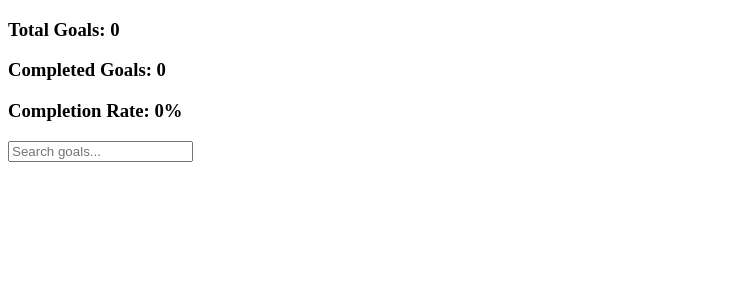
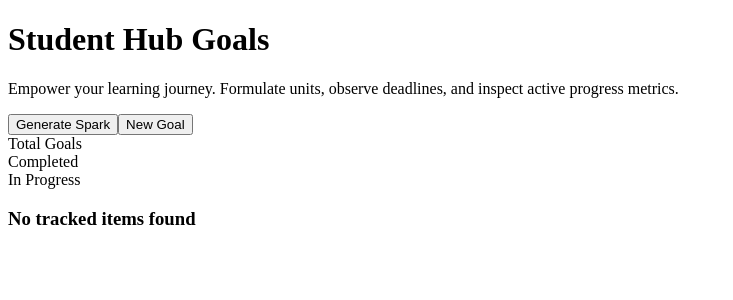
Before and after one commit to rake-sh129/student-productivity-hub, a React (Vite) app: page / in a window 1280 px wide. Shown: the top 300 px of the page, without its empty margins (0-733 px from the left). Built offline with nearby package versions, Linux system fonts and the light colour scheme.

Commit message:
Worked on goalReducer

```diff
--- a/src/App.jsx
+++ b/src/App.jsx
@@ -5,6 +5,7 @@ const App = () => {
   return (
     <div>
       {/* <AppRoutes></AppRoutes> */}
+
       <Goals></Goals>
 
     </div>
--- /dev/null
+++ b/src/components/goals/GoalReducer.jsx
@@ -0,0 +1,94 @@
+import React from 'react'
+
+const ACTIONS = {
+    ADD_GOAL: 'ADD_GOAL',
+    EDIT_GOAL: 'EDIT_GOAL',
+    DELETE_GOAL: 'DELETE_GOAL',
+    UPDATE_PROGRESS: 'UPDATE_PROGRESS',
+    TOGGLE_COMPLETE: 'TOGGLE_COMPLETE'
+}
+
+const getInitialState = ()=>{
+    try{
+        const saved = localStorage.getItem('');
+        if(saved) return JSON.parse(saved);
+    } catch(error){
+        console.log('Storage parse failed:', error)
+    }
+
+    return [
+        {
+            id: 'g-3',
+            title: 'Morning Cardio Run',
+            description: 'Run 5 kilometers 4 times a week to improve stamina and focus.',
+            category: 'Health',
+            targetValue: 16,
+            currentProgress: 8,
+            deadline: '2026-06-30',
+            completed: false
+        },
+        {
+            id: 'g-1',
+            title: 'Complete React Term Project',
+            description: 'Build and deploy the Student Productivity Hub in React with localStorage state.',
+            category: 'Study',
+            targetValue: 100,
+            currentProgress: 60,
+            deadline: '2026-06-25',
+            completed: false
+        }
+    ]
+}
+
+const GoalReducer = (state, action) => {
+    let nextState;
+
+    switch(action.type) {
+        case ACTIONS.ADD_GOAL:
+            nextState = [...state, action.payload];
+            break;
+
+        case ACTIONS.EDIT_GOAL:
+            nextState = state.map(item=>
+                item.id === action.payload.id? {...item, ...action.payload} : item
+            );
+            break;
+
+        case ACTIONS.DELETE_GOAL:
+            nextState = state.filter(item => item.id !== action.payload);
+            break;
+
+        case ACTIONS.UPDATE_PROGRESS:
+            nextState = state.map(item =>{
+                if(item.id === action.payload){
+                    const newProgress = Math.max(0, Math.min(item.targetValue, Number(action.payload.progress)));
+                    return {
+                        ...item,
+                        currentProgress: newProgress,
+                        completed: newProgress >= item.targetValue
+                    }
+                }
+                return item;
+            });
+            break;
+
+        case ACTIONS.TOGGLE_COMPLETE:
+            nextState = state.map(item =>{
+                if(item.id === action.payload){
+                    const nextCompleted = !item.completed;
+                    return {
+                        ...item,
+                        completed: nextCompleted,
+                        currentProgress: nextCompleted ? item.targetValue : 0
+                    }
+                }
+                return item;
+            });
+            break;
+
+        default: return state;
+
+    }
+}
+
+export {GoalReducer, getInitialState, ACTIONS}
--- a/src/components/goals/Goals.jsx
+++ b/src/components/goals/Goals.jsx
@@ -1,164 +1,79 @@
-import { useReducer, useState } from "react";
-import GoalStats from './GoalStats';
-import GoalFilter from "./GoalFilters";
-import GoalCard from "./GoalCard";
-import GoalForm from "./GoalForm";
-import GoalFilters from "./GoalFilters";
+import React, { useReducer } from 'react'
+import GoalCard from './GoalCard';
+import {GoalReducer, getInitialState, ACTIONS} from './GoalReducer';
 
 
-const INITIAL_STATE = [];
+const Goals = () => {
+  const [goals, dispatch]= useReducer(null, getInitialState);
 
-const ACTION_TYPES = {
-  INIT_GOALS: 'INIT_GOALS',
-  ADD_GOAL: 'ADD_GOAL',
-  EDIT_GOAL: 'EDIT_GOAL',
-  DELETE_GOAL: 'DELETE_GOAL',
-  TOGGLE_COMPLETE: 'TOGGLE_COMPLETE',
-  UPDATE_PROGRESS: 'UPDATE_PROGRESS',
-};
-
-export default function Goals() {
-  const [goals, dispatch] = useReducer(goalsReducer, []);
-
-  const [searchTerm, setSearchTerm] = useState("");
-  const [isFormOpen, setIsFormOpen] = useState(false);
-  const [goalToEdit, setGoalToEdit] = useState(null);
-
-  function goalsReducer(state, action){
-    switch (action.type) {
-      case ACTION_TYPES.INIT_GOALS: {
-        return action.payload || [];
-    }
-
-      case ACTION_TYPES.ADD_GOAL: {
-      const newGoal = {
-        id: crypto.randomUUID ? crypto.randomUUID() : Date.now().toString(),
-        title: action.payload.title,
-        description: action.payload.description || '',
-        category: action.payload.category || 'Study',
-        targetValue: Number(action.payload.targetValue) || 100,
-        currentProgress: Number(action.payload.currentProgress) || 0,
-        deadline: action.payload.deadline || '',
-        completed: action.payload.completed || false,
-        createdAt: new Date().toISOString(),
-      };
-      // Auto-mark as completed if current progress >= target
-      if (newGoal.currentProgress >= newGoal.targetValue) {
-        newGoal.completed = true;
-      }
-      return [...state, newGoal];
-    }
-
-      case ACTION_TYPES.EDIT_GOAL: {
-      return state.map((goal) => {
-        if (goal.id === action.payload.id) {
-          const updatedProgress = Number(action.payload.currentProgress);
-          const updatedTarget = Number(action.payload.targetValue);
-          const isCompleted = action.payload.completed || updatedProgress >= updatedTarget;
-
-          return {
-            ...goal,
-            title: action.payload.title,
-            description: action.payload.description,
-            category: action.payload.category,
-            targetValue: updatedTarget,
-            currentProgress: updatedProgress,
-            deadline: action.payload.deadline,
-            completed: isCompleted,
-          };
-        }
-        return goal;
-      });
-    }
+  return (
+    <div>
+      <header>
+        <div>
+          <div>
+            <h1>Student Hub Goals</h1>
+          </div>
+          <p>Empower your learning journey. Formulate units, observe deadlines, and inspect active progress metrics.</p>
+        </div>
 
 
-       case ACTION_TYPES.DELETE_GOAL: {
-      return state.filter((goal) => goal.id !== action.payload);
-    }
+        <div>
+          <button>
+            <span>Generate Spark</span>
 
-    case ACTION_TYPES.TOGGLE_COMPLETE: {
-      return state.map((goal) => {
-        if (goal.id === action.payload) {
-          const isCurrentlyCompleted = goal.completed;
-          return {
-            ...goal,
-            completed: !isCurrentlyCompleted,
-            // If marking as complete, set progress to target value. If unmarking, keep progress as is (or can reset to 0 if it was maxed)
-            currentProgress: !isCurrentlyCompleted
-              ? goal.targetValue
-              : (goal.currentProgress >= goal.targetValue ? 0 : goal.currentProgress),
-          };
-        }
-        return goal;
-      });
-    }
+          </button>
+
+          <button>
+            <span>New Goal</span>
+          </button>
+        </div>
+      </header>
+
+      <section>
+        <div>
+          <div></div>
+
+          <div>
+            <div></div>
+            <div>Total Goals</div>
+          </div>
+        </div>
+
+        <div>
+          <div></div>
+
+          <div>
+            <div></div>
+            <div>Completed</div>
+          </div>
+        </div>
 
 
-      case ACTION_TYPES.UPDATE_PROGRESS: {
-      return state.map((goal) => {
-        if (goal.id === action.payload.id) {
-          const newProgress = Math.min(
-            Math.max(0, Number(action.payload.progress)),
-            goal.targetValue
-          );
-          const isCompleted = newProgress >= goal.targetValue ? true : goal.completed;
-          return {
-            ...goal,
-            currentProgress: newProgress,
-            completed: isCompleted,
-          };
-        }
-        return goal;
-      });
-    }
+        <div>
+          <div></div>
 
-    default: return state;
-  }
-  }
+          <div>
+            <div></div>
+            <div>In Progress</div>
+          </div>
+        </div>
+      </section>
 
-  const handleDelete = (id) => {
-    dispatch({
-      type: "DELETE_GOAL",
-      payload: id,
-    });
-  };
+      <section>
+        {/* <GoalCard></GoalCard> */}
+      </section>
 
-  const handleToggleComplete = (id) => {
-    dispatch({
-      type: "TOGGLE_COMPLETE",
-      payload: id,
-    });
-  };
+      <div>
+        <div></div>
 
-  return (
-    <div className="goals-module">
-    <div>
-      <GoalStats goals={goals} />
+        <h3>No tracked items found</h3>
+        <p></p>
 
-      <GoalFilters
-        searchTerm={searchTerm}
-        setSearchTerm={setSearchTerm}
-      />
+        <div></div>
+      </div>
 
-      {goals.map((goal) => (
-        <GoalCard
-          key={goal.id}
-          goal={goal}
-          onDelete={handleDelete}
-          onToggleComplete={handleToggleComplete}
-          onEdit={(goal) => {
-            setGoalToEdit(goal);
-            setIsFormOpen(true);
-          }}
-        />
-      ))}
+    </div>
+  )
+}
 
-      <GoalForm
-        isOpen={isFormOpen}
-        goalToEdit={goalToEdit}
-        onClose={() => setIsFormOpen(false)}
-      />
-    </div>
-    </div>
-  );
-}
+export default Goals
```
Also changed, not shown: src/components/goals/GoalCard.jsx (+79 -42 lines), src/components/goals/GoalList.jsx (deleted, +0 -22 lines).
